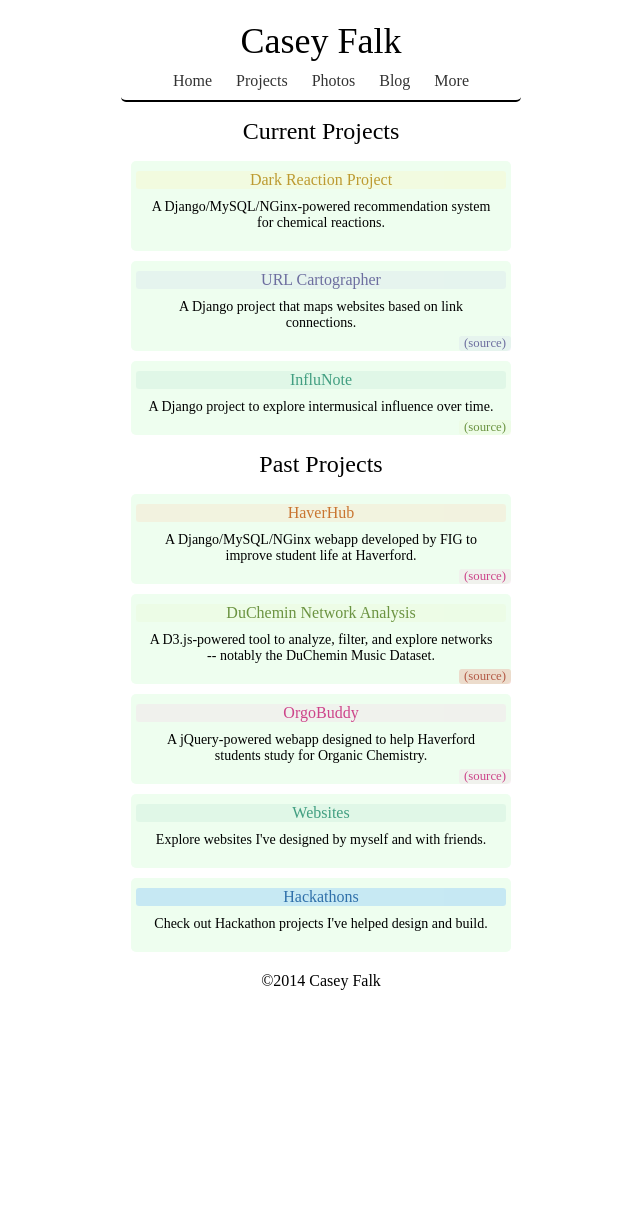
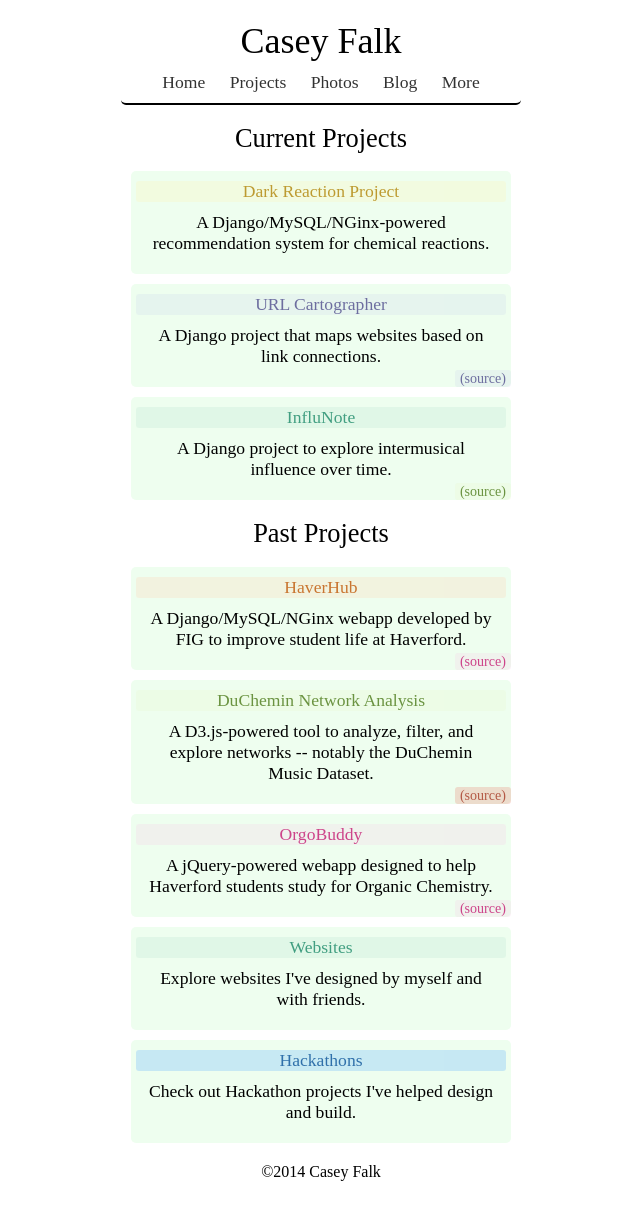
Before and after one commit to cfalk/PersonalWebsite, a Django app: page /projects in a window 1280 px wide. Shown: the whole page, without its empty margins (319-959 px from the left). Before the commit the page ends 990 px from the top, so only its background shows below. Run offline with Django 3.2, Linux system fonts and the light colour scheme; some libraries are stand-ins or nearby versions; some web fonts are replaced.

Commit message:
Made a few minor style changes (notably font and size).

```diff
--- a/static/css/main.css
+++ b/static/css/main.css
@@ -6,10 +6,10 @@
 }
 
 @font-face {
-  font-family: 'Raleway';
+  font-family: 'Source Sans Pro';
   font-style: normal;
   font-weight: 400;
-  src: local('Raleway'), url(http://themes.googleusercontent.com/static/fonts/raleway/v7/IczWvq5y_Cwwv_rBjOtT0w.woff) format('woff');
+  src: local('Source Sans Pro'), local('SourceSansPro-Regular'), url(http://themes.googleusercontent.com/static/fonts/sourcesanspro/v7/ODelI1aHBYDBqgeIAH2zlBM0YzuT7MdOe03otPbuUS0.woff) format('woff');
 }
 
 @font-face {
@@ -31,6 +31,7 @@
 }
 
 body {
+ font-size:1.1em;
  margin:0px;
  padding:0px;
 }
@@ -38,13 +39,13 @@ body {
 h1 {
  font-family: inherit;
  font-weight: inherit;
- font-size: 24px;
+ font-size: 1.5em;
  text-align:center;
 }
 
 h4 {
  text-align:center;
- font-family:"Raleway";
+ font-family:"Source Sans Pro";
 }
 
 a {
@@ -77,7 +78,6 @@ a:hover {
 }
 
 .projectDescriptor {
- font-size:14px;
  display:inline-block;
  padding:0px 10px;
  margin:10px 0px;
@@ -125,7 +125,7 @@ a:hover {
 }
 
 #menuContainer {
- font-family:"Raleway";
+ font-family:"Source Sans Pro";
  margin: 0 auto;
  text-align: center;
 
@@ -144,7 +144,7 @@ a:hover {
 }
 
 #contentContainer {
- font-family:"Raleway";
+ font-family:"Source Sans Pro";
 }
 
 #contentContainer a {
@@ -171,7 +171,7 @@ a:hover {
 }
 
 #copyrightContainer {
- font-family:Raleway;
+ font-family:Source Sans Pro;
  font-size:16px;
  text-align: center;
  margin:20px 0px 40px 0px;
@@ -182,14 +182,14 @@ a:hover {
 .description {
  margin-bottom:1.5em;
  text-align:center;
- font-family:"Raleway";
+ font-family:"Source Sans Pro";
 }
 
 .titlewrapper h1 {
 -webkit-text-stroke-width: 1px;
 -webkit-text-stroke-color: rgba(0,0,0,0.5);
  font-size:2em;
- font-family:"Raleway";
+ font-family:"Source Sans Pro";
  margin:15px;
  padding:0px;
 }
@@ -210,7 +210,7 @@ a:hover {
  text-align:center;
  margin:0px 0px 20px 0px;
  padding:20px 10px;
- font-family:"Raleway";
+ font-family:"Source Sans Pro";
  font-size:2em;
  background-color:rgba(180,180,180,0.1);
 }
@@ -224,7 +224,7 @@ a:hover {
  max-width:700px;
  margin:0 auto;
  line-height:1.3em;
- font-family:"Raleway";
+ font-family:"Source Sans Pro";
 }
 
 .post-footer {
@@ -240,13 +240,15 @@ a:hover {
  position:absolute;
  top:0em;
  margin:0px;
+ padding:2px 5px;
+ border-radius:5px;
+ border-top-right-radius:0px;
  font-size:0.9em;
+ font-family:"Source Sans Pro";
+
  opacity:0.8;
  color:white;
- padding:2px 5px;
  background-color:black;
- border-radius:5px;
- font-family:"Raleway";
 }
 
 .blog-feeds, .blog-pager, .feed-links, .post-labels, .loadmore {
@@ -288,7 +290,7 @@ a:hover {
 }
 
 .comment-thread {
- font-family:"Raleway";
+ font-family:"Source Sans Pro";
 }
 
 .comment-thread ol {
@@ -304,7 +306,7 @@ a:hover {
  font-size:1.5em;
  cursor:pointer;
 
- font-family:"Raleway";
+ font-family:"Source Sans Pro";
  background-color:rgba(200,200,200,0.1);
  border-radius:3px;
  padding:10px;
```
